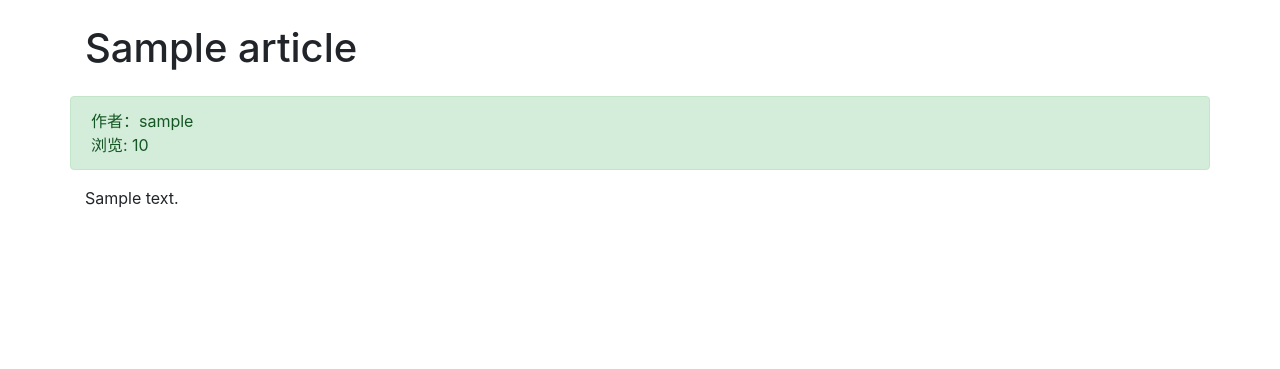
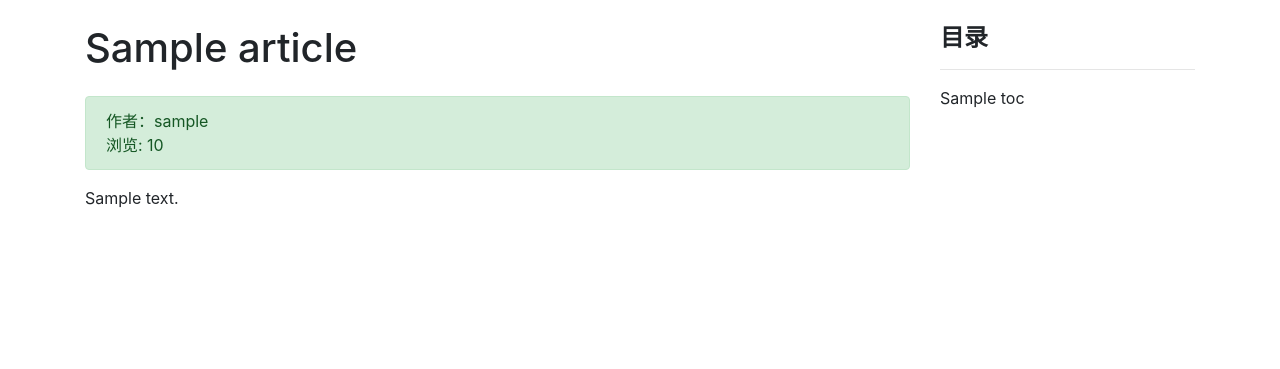
Before and after one commit to yezigege/DsDjango, a Django app: template templates/article/detail.html in a window 1280 px wide. Shown: the part 56-425 px from the top of the page. Run offline with Django 3.2, Linux system fonts and the light colour scheme; tables that the repository leaves empty hold one stand-in row (values such as "Sample post"); the template is opened without the code that fills it: values that come from a table or form of the project are taken from there, most other values are stand-ins (such as "Sample title", 1, 10 or a date in 2020); parts of the project's set-up code (start-up, migrations or seed data) failed here and were passed over; some libraries are stand-ins or nearby versions.

Commit message:
增加文章目录功能

```diff
--- a/templates/article/detail.html
+++ b/templates/article/detail.html
@@ -13,9 +13,11 @@
     <!-- 文章详情 -->
     <div class="container">
         <div class="row">
+            <!-- 将原有内容嵌套进新的 div 中 -->
+            <div class="col-9">
                 <!-- 标题及作者 -->
-            <h1 class="col-12 mt-4 mb-4">{{ article.title }}</h1>
-            <div class="col-12 alert alert-success">
+                <h1 class="mt-4 mb-4">{{ article.title }}</h1>
+                <div class="alert alert-success">
                     <div>
                         作者：{{ article.author }}
                         {% if user == article.author %}
@@ -38,8 +40,18 @@
                     </form>
                 </div>
                 <!-- 文章正文 -->
-            <div class="col-12">
+                <div>
                     <p>{{ article.body | safe }}</p>
+                </div>
+            </div>
+
+            <!-- 新增的目录 -->
+            <div class="col-3 mt-4">
+                <h4><strong>目录</strong></h4>
+                <hr>
+                <div>
+                    {{ toc | safe }}
+                </div>
             </div>
         </div>
     </div>
```
Also changed, not shown: article/views.py (+13 -9 lines). Lines whose indentation alone changed are shown as unchanged.
